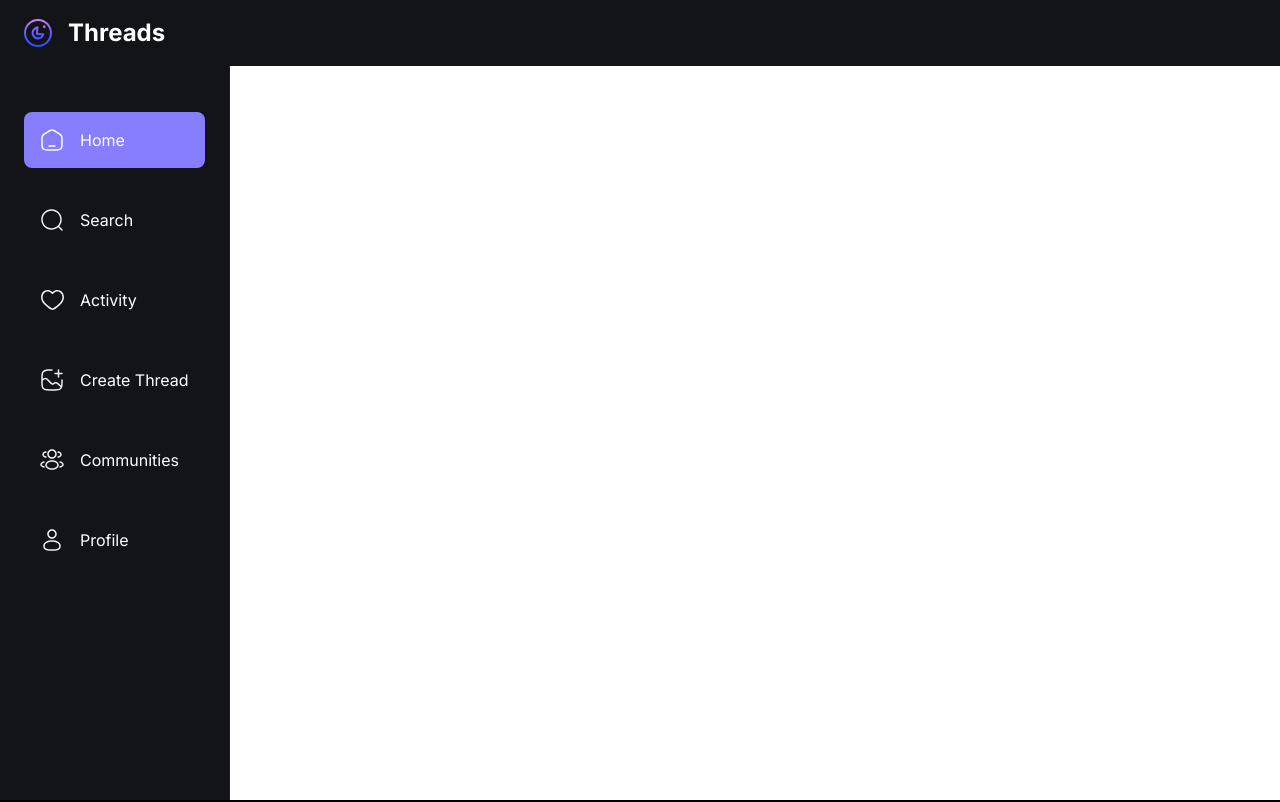
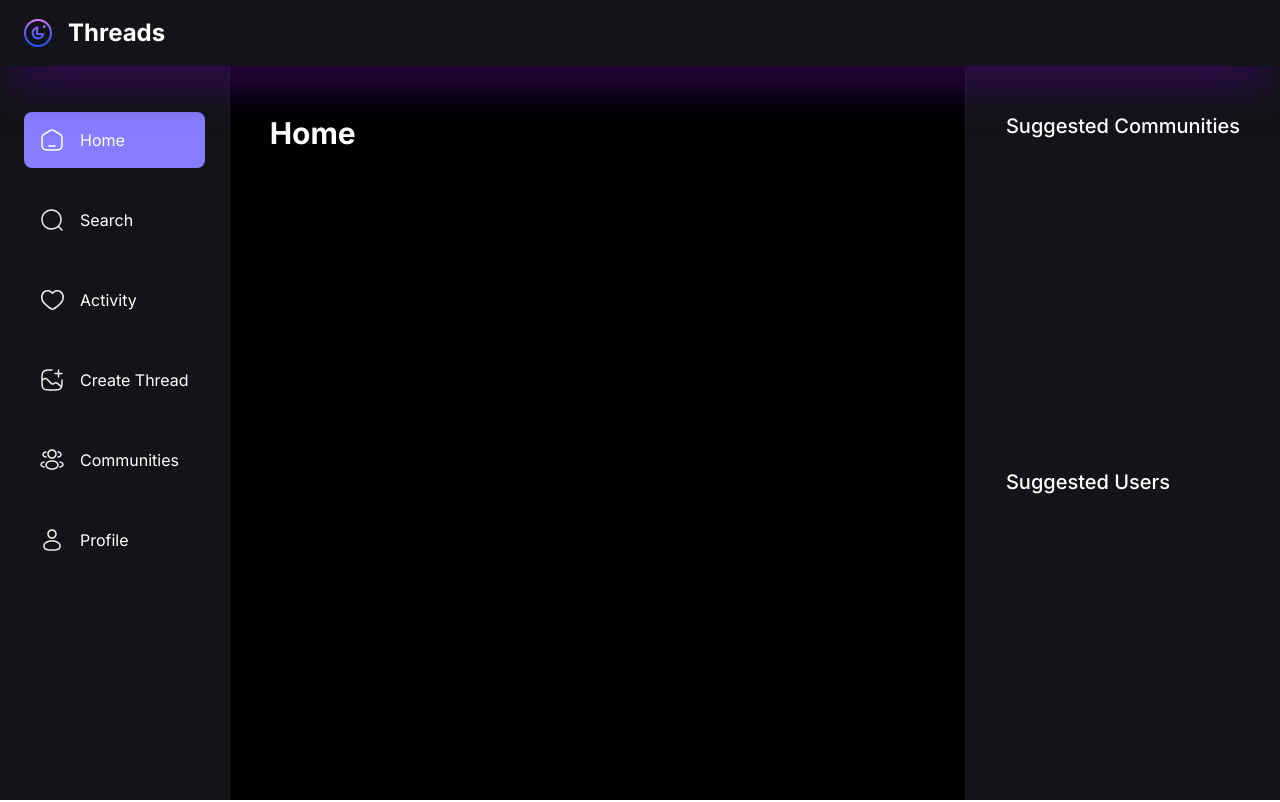
Before and after one commit to R4Rohit23/threads-clone, a Next.js app: page / in a window 1280 px wide. Shown: the top 802 px of the page. Built offline with nearby package versions, Linux system fonts and the light colour scheme; no server answers.

Commit message:
Added Rightsidebar.

```diff
--- a/app/(root)/layout.tsx
+++ b/app/(root)/layout.tsx
@@ -23,7 +23,7 @@
       <html lang="en">
         <body className={inter.className}>
           <Topbar />
-          <main>
+          <main className="flex flex-row">
             <LeftSidebar />
             <section className="main-container">
               <div className="w-full max-w-4xl">{children}</div>
--- a/components/shared/LeftSidebar.tsx
+++ b/components/shared/LeftSidebar.tsx
@@ -23,7 +23,7 @@
             <Link
               href={link.route}
               key={link.label}
-              className={`leftsidebar_link ${isActive && "bg-primary-500"} hover:opacity-90 hover:scale-110 transition-scale duration-300 overflow-hidden`}
+              className={`leftsidebar_link ${isActive && "bg-primary-500"} hover:opacity-90 hover:scale-110 transition-scale duration-300 overflow-hidden hover:shadow-lg hover:shadow-purple-900`}
             >
               <Image
                 src={link.imgURL}
--- a/components/shared/RightSidebar.tsx
+++ b/components/shared/RightSidebar.tsx
@@ -1,5 +1,14 @@
 function RightSidebar() {
-    return <h1>RightSidebar</h1>
+    return (
+        <section className="custom-scrollbar rightsidebar">
+            <div className="flex flex-1 flex-col justify-start">
+                <h3 className="text-heading4-medium text-light-1">Suggested Communities</h3>
+            </div>
+            <div className="flex flex-1 flex-col justify-start">
+                <h3 className="text-heading4-medium text-light-1">Suggested Users</h3>
+            </div>
+        </section>
+    )
 }
 
 export default RightSidebar;
--- a/components/shared/Topbar.tsx
+++ b/components/shared/Topbar.tsx
@@ -9,7 +9,7 @@
 
 function Topbar() {
   return (
-    <nav className="topbar">
+    <nav className="topbar shadow-2xl shadow-purple-950">
       <Link href="/" className="flex items-center gap-4">
         <Image src="/assets/logo.svg" alt="logo" width={28} height={28} />
         <p className="text-heading3-bold text-light-1 max-xs:hidden">Threads</p>
```
